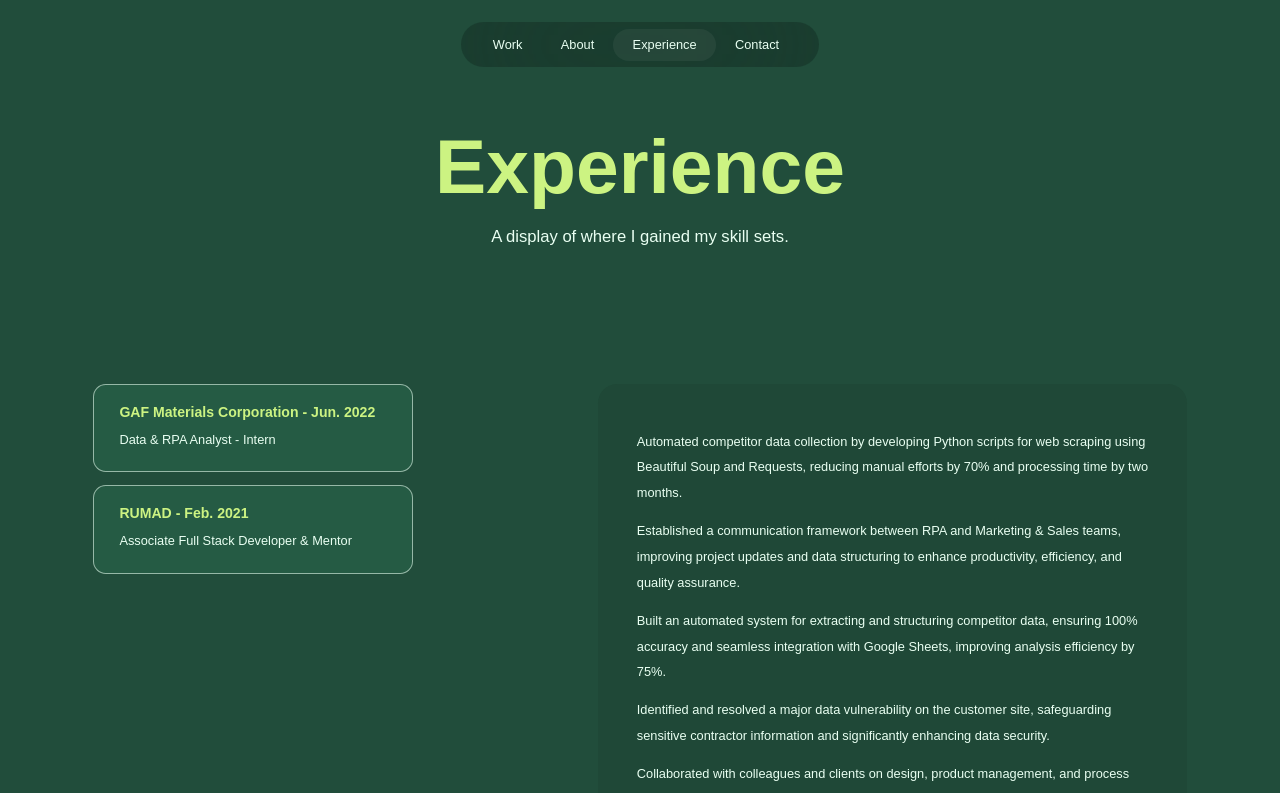
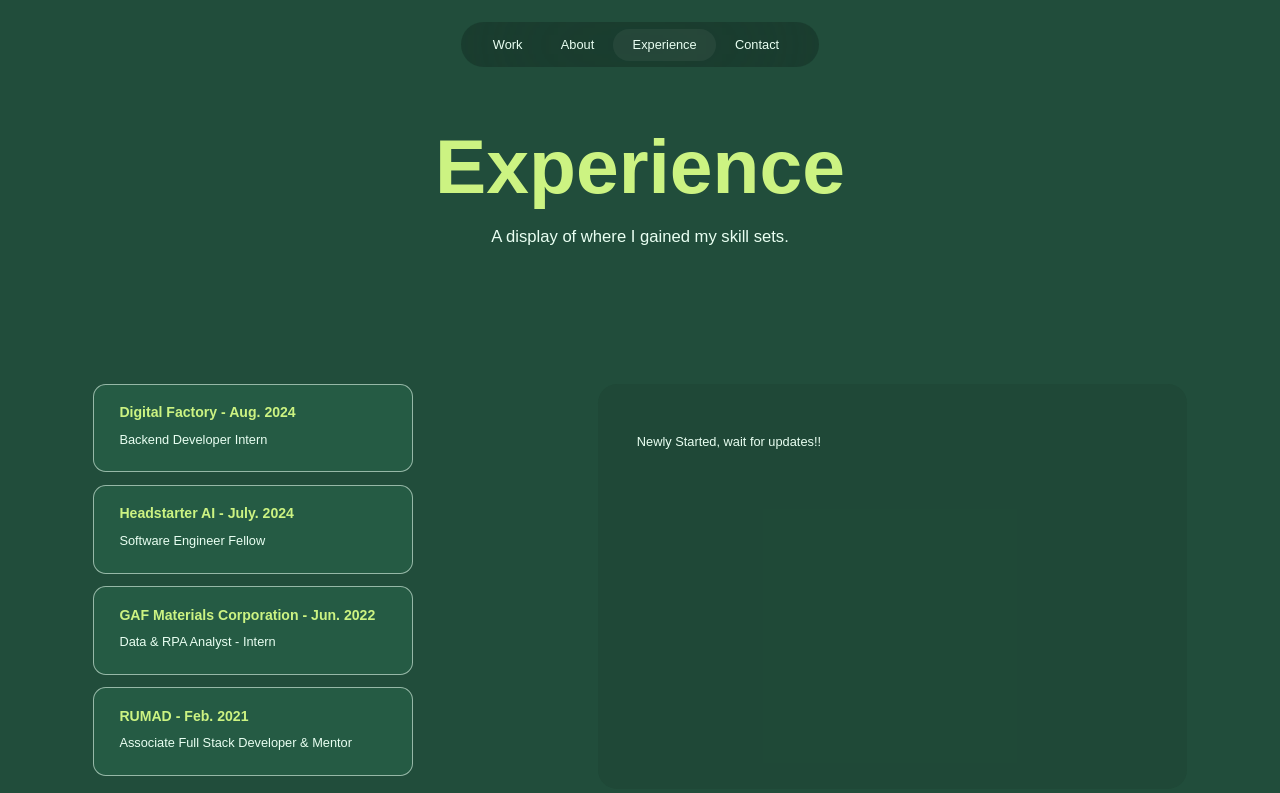
Before and after one commit to 54JIN/personal-website, a React (Create React App) app: page /personal-website/experience in a window 1280 px wide. Shown: the top 793 px of the page. Built offline with nearby package versions, Linux system fonts and the light colour scheme.

Commit message:
Added recent experiences

```diff
--- a/src/Assets/Data/Resume.js
+++ b/src/Assets/Data/Resume.js
@@ -1,4 +1,23 @@
 const resume = [
+    {
+        Company: "Digital Factory",
+        Position: "Backend Developer Intern",
+        startDate: "Aug. 2024",
+        endDate: "Present",
+        details: [
+            "Newly Started, wait for updates!!",
+        ]
+    },
+    {
+        Company: "Headstarter AI",
+        Position: "Software Engineer Fellow",
+        startDate: "July. 2024",
+        endDate: "Sept. 2024",
+        details: [
+            "Developed and launched a MERN stack application, using Git and Heroku, to connect micro influencers with local vendors, achieving 1,000 account creations.",
+            "Implemented a pantry tracker, utilizing Next.js & integrating GCP & OpenAI for intelligent suggestions based on ingredient availability, saving users an average of 30 minutes weekly on meal planning.",
+        ]
+    },
     {
         Company: "GAF Materials Corporation",
         Position: "Data & RPA Analyst - Intern",
```
